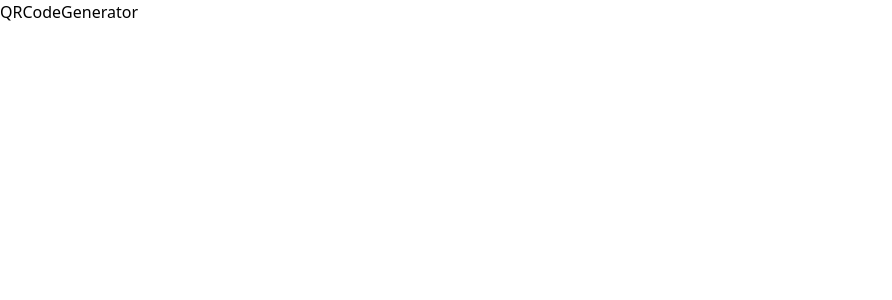
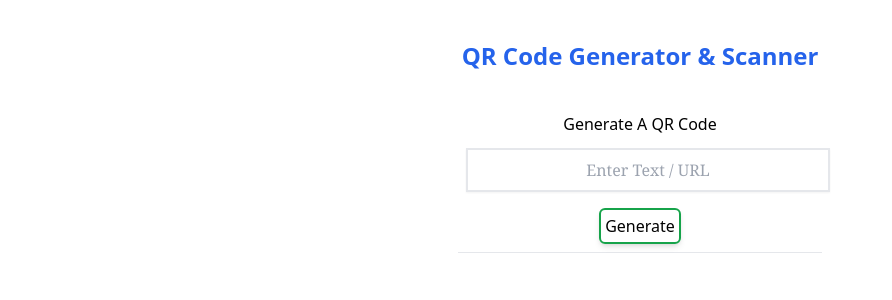
Before and after one commit to GaziAdib/nextjs-multi-conversion-service-project-full, a Next.js app: page /qrCodeGeneratorService in a window 1280 px wide. Shown: the top 300 px of the page, without its empty margins (0-892 px from the left). Built offline with nearby package versions, Linux system fonts and the light colour scheme.

Commit message:
added qr code generator

```diff
--- /dev/null
+++ b/components/qrCode/QrCodeGenerator.js
@@ -0,0 +1,40 @@
+import React, { useState } from 'react';
+
+import QRCode from 'qrcode';
+
+const QrCodeGenerator = () => {
+
+    const [userInput, setUserInput] = useState('');
+    const [result, setResult] = useState('');
+
+    // generate Qr code
+    const generateQrCode = async () => {
+        try {
+            if (userInput !== '') {
+                const response = await QRCode.toDataURL(userInput);
+                setResult(response);
+            }
+        } catch (error) {
+            console.log(error);
+        }
+    }
+
+
+
+    return (
+        <>
+            <h2>Generate A QR Code</h2>
+
+            <input className='mx-2 py-2 w-full shadow-sm border-2 mt-3 mb-2 text-center font-serif' type="text" required onChange={(e) => setUserInput(e.target.value)} placeholder='Enter Text / URL' />
+            <button className='rounded-md shadow-md border-2 border-green-600 px-1 py-1 mx-2 my-2 hover:bg-green-600 hover:text-white' onClick={() => generateQrCode()}>Generate</button>
+
+            <hr />
+            {
+                result && <img className='text-center border-2 shadow-sm items-center align-content-center mx-auto mt-5 border-gray-400 rounded-sm' src={result ? result : 'null'} />
+            }
+
+        </>
+    )
+}
+
+export default QrCodeGenerator
--- /dev/null
+++ b/components/qrCode/QrCodeScanner.js
@@ -0,0 +1,9 @@
+import React from 'react'
+
+const QrCodeScanner = () => {
+    return (
+        <div>QrCodeScanner Only</div>
+    )
+}
+
+export default QrCodeScanner
--- a/package.json
+++ b/package.json
@@ -11,6 +11,7 @@
   "dependencies": {
     "axios": "^1.3.4",
     "next": "13.2.3",
+    "qrcode": "^1.5.1",
     "react": "18.2.0",
     "react-copy-to-clipboard": "^5.1.0",
     "react-dom": "18.2.0"
--- a/src/pages/qrCodeGeneratorService/index.js
+++ b/src/pages/qrCodeGeneratorService/index.js
@@ -1,8 +1,23 @@
 import React from 'react'
+import QrCodeGenerator from '../../../components/qrCode/QrCodeGenerator'
+import QrCodeScanner from '../../../components/qrCode/QrCodeScanner'
 
 const QRCodeGenerator = () => {
     return (
-        <div>QRCodeGenerator</div>
+        <div className='mx-auto justify-center text-center items-center'>
+            <h1 className='text-2xl font-extrabold text-blue-600 my-5
+             py-5
+             '>QR Code Generator & Scanner</h1>
+            <div className='container mx-auto px-auto text-center flex'>
+                <div className='qr-code-generator mx-auto px-auto'>
+                    <QrCodeGenerator />
+                </div>
+
+                {/* <div>
+                    <QrCodeScanner />
+                </div> */}
+            </div>
+        </div>
     )
 }
 
--- a/src/pages/urlShortService/index.js
+++ b/src/pages/urlShortService/index.js
@@ -46,7 +46,7 @@ const UrlShortService = () => {
         <Layout>
             <div>
                 <div className='text-center'>
-                    <h1 className='text-red-600 font-bold mx-5 my-5 py-5 text-4xl text-center'>URL Shortner Service</h1>
+                    <h1 className='text-rose-600 font-bold mx-5 my-5 py-5 text-4xl text-center font-serif'>Short URL Not Your Di**k 😂</h1>
 
                     <div className='text-center mx-auto py-auto flex w-full justify-center items-center'>
                         <div>
```
Also changed, not shown: 1 other file (tests, documents, lock files or other folders).
